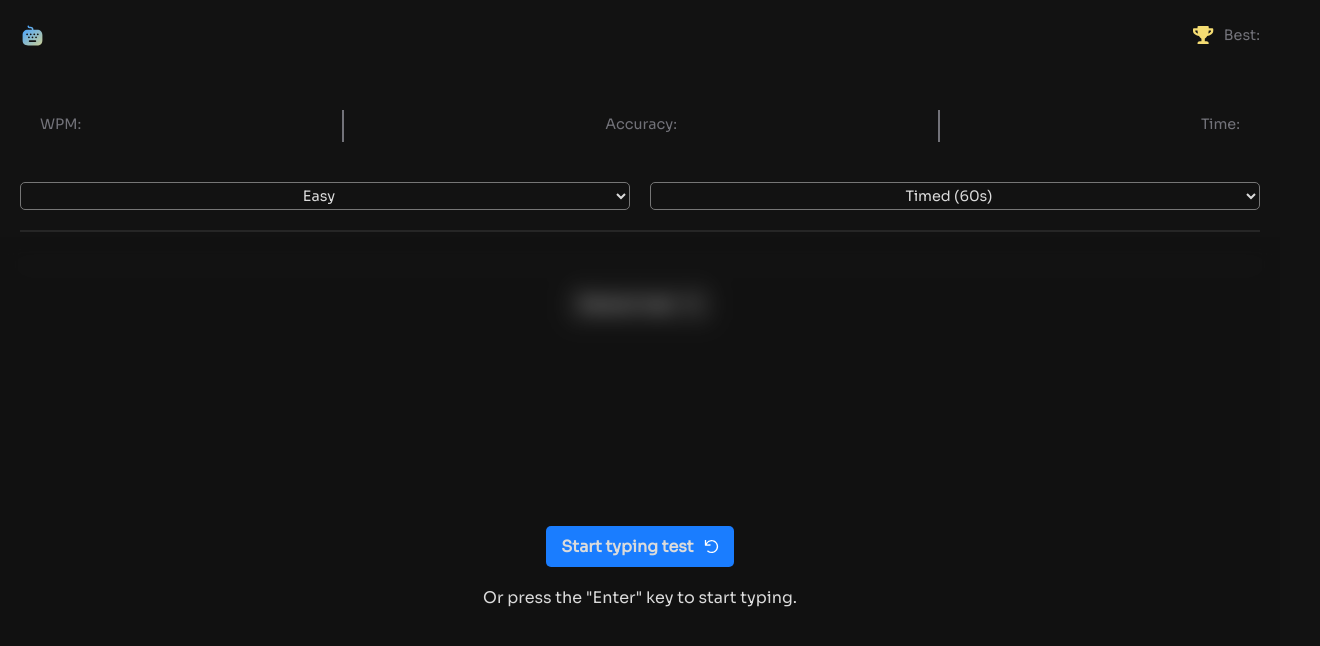
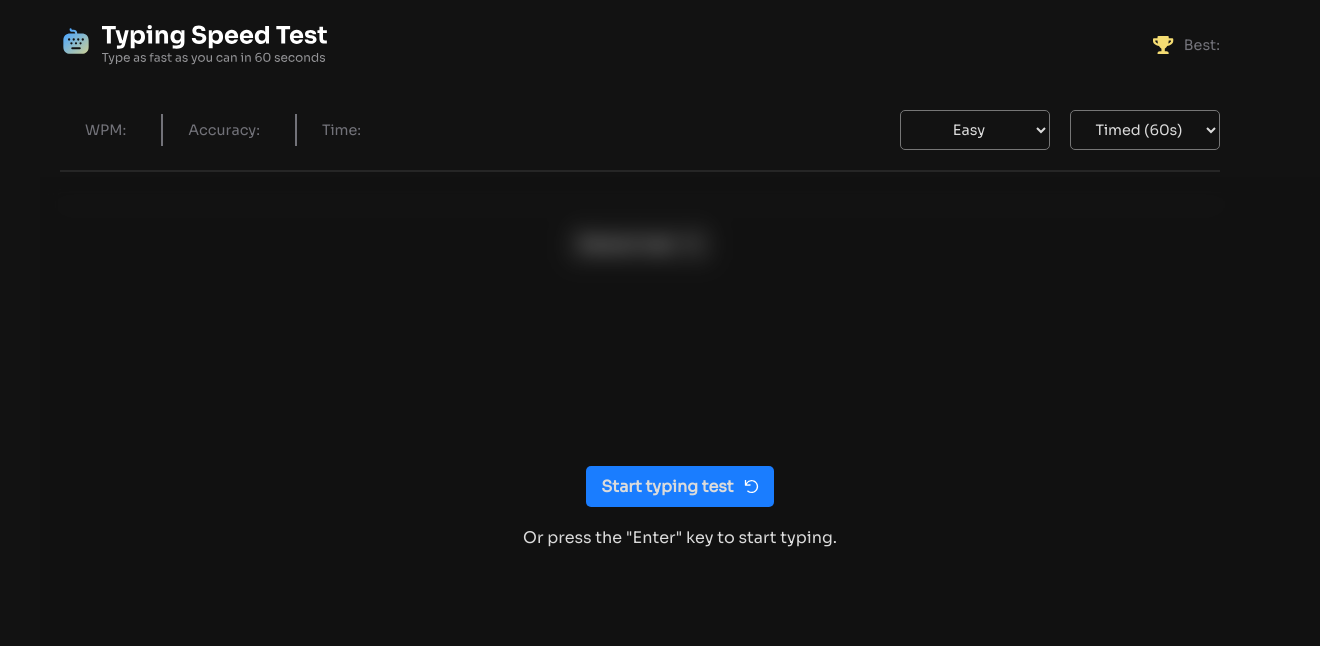
Before and after one commit to andressatomiozzo/frontend-mentor, a website with bundled scripts: page index.html in a window 1280 px wide. Shown: the top 646 px of the page, 1320 px wide, since content can reach past the window. Built offline with nearby package versions, Linux system fonts and the light colour scheme.

Commit message:
Typing speed test - I added responsiveness.

```diff
--- a/index.html
+++ b/index.html
@@ -10,7 +10,7 @@
   <body>
     <header>
       <h1 class="hidden">Typing Speed Test</h1>
-      <img src="assets/images/logo-small.svg" alt="Logo" />
+      <div id="logo"></div>
       <div id="best-wpm">
         <img src="assets/images/icon-personal-best.svg" alt="Trophy" />
         <span class="small-text">Best: </span>
@@ -19,7 +19,7 @@
     </header>
     <div>
       <div class="page-content">
-        <div>
+        <div class="score-difficulty">
           <ul id="score">
             <li>
               <span class="small-text">WPM:</span>
@@ -36,7 +36,7 @@
               <span class="big-text time-container"></span>
             </li>
           </ul>
-          <div id="dificulty">
+          <div id="difficulty">
             <select name="level" id="level">
               <option value="easy">Easy</option>
               <option value="medium">Medium</option>
--- a/style/style.css
+++ b/style/style.css
@@ -43,6 +43,8 @@ body {
   height: 100vh;
   display: grid;
   grid-template-rows: auto 1fr auto;
+  max-width: 1200px;
+  margin: 0 auto;
 }
 
 /* * ---------------------  headder  ----------------- */
@@ -55,8 +57,12 @@ header {
   height: 30px;
 }
 
-header > img {
-  height: 25px;
+header #logo {
+  height: 30px;
+  width: 30px;
+  background-image: url(../assets/images/logo-small.svg);
+  background-repeat: no-repeat;
+  background-size: contain;
 }
 
 header > div {
@@ -128,15 +134,15 @@ header > div > img {
   /* border-color: var(--Neutral400); */
 }
 
-/* * ---------------   dificulty  ----------------*/
+/* * ---------------   difficulty  ----------------*/
 
-#dificulty {
+#difficulty {
   display: grid;
   grid-template-columns: 1fr 1fr;
   gap: 20px;
 }
 
-#dificulty select {
+#difficulty select {
   text-align: center;
   font-size: 0.9rem;
   padding: 3px;
@@ -390,10 +396,57 @@ footer {
   text-align: center;
 }
 
-footer div{
+footer div {
   color: var(--Neutral500);
 }
 
 footer a {
   color: var(--Neutral400);
 }
+
+@media (min-width: 900px) {
+  header {
+    height: 50px;
+  }
+  header #logo {
+    height: 40px;
+    width: 300px;
+    background-image: url(../assets/images/logo-large.svg);
+    background-repeat: no-repeat;
+    background-size: contain;
+  }
+
+  .score-difficulty {
+    display: flex;
+    justify-content: space-between;
+  }
+
+  #score {
+    margin: 0;
+    height: 40px;
+  }
+
+  #score li {
+    flex-direction: row;
+    align-items: center;
+    margin: 0px 20px;
+  }
+  #score span {
+    margin: 0 5px;
+    height: auto;
+  }
+
+  #difficulty select {
+    width: 150px;
+  }
+
+  .res-plain::before {
+    width: 30px;
+    height: 30px;
+  }
+
+  .res-plain::after {
+    width: 50px;
+    height: 50px;
+  }
+}
```
